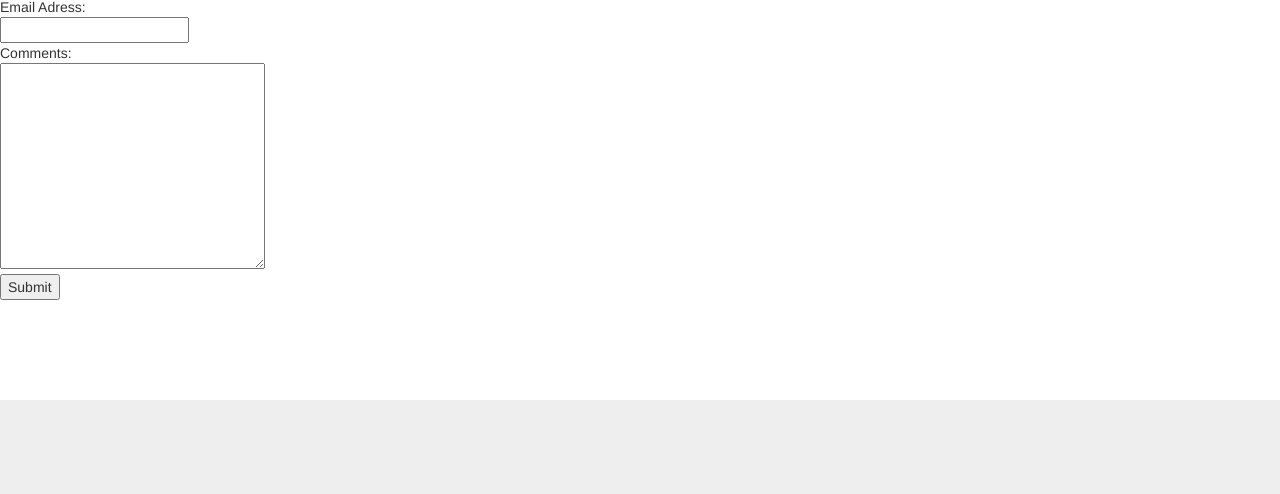
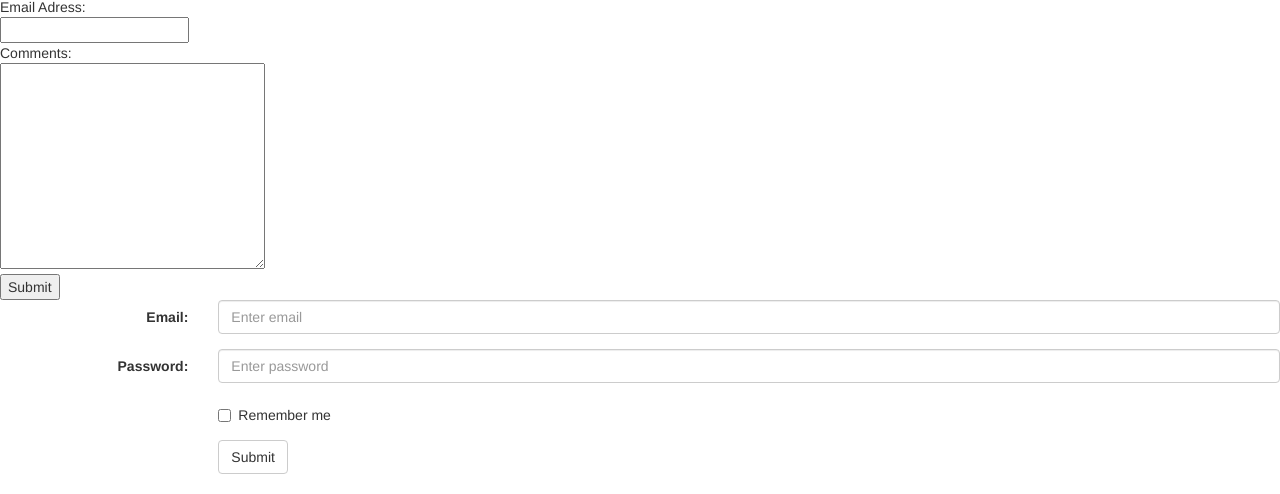
Before and after one commit to tahtaco/tahtaco.github.io, a plain HTML site: page Contact.html in a window 1280 px wide. Shown: the part 935-1429 px from the top of the page. Drawn offline with nearby package versions, Linux system fonts and the light colour scheme.

Commit message:
Update Contact.html

```diff
--- a/Contact.html
+++ b/Contact.html
@@ -75,6 +75,32 @@
 		<input type="submit" name="Submit"><br>
 
 	</form>
+	<form class="form-horizontal" action="mailto:a.human.being.ray4ever@gmail.com" method="post" enctype="text/plain">
+  <div class="form-group">
+    <label class="control-label col-sm-2" for="email">Email:</label>
+    <div class="col-sm-10">
+      <input type="email" class="form-control" id="email" placeholder="Enter email">
+    </div>
+  </div>
+  <div class="form-group">
+    <label class="control-label col-sm-2" for="pwd">Password:</label>
+    <div class="col-sm-10">
+      <input type="password" class="form-control" id="pwd" placeholder="Enter password">
+    </div>
+  </div>
+  <div class="form-group">
+    <div class="col-sm-offset-2 col-sm-10">
+      <div class="checkbox">
+        <label><input type="checkbox"> Remember me</label>
+      </div>
+    </div>
+  </div>
+  <div class="form-group">
+    <div class="col-sm-offset-2 col-sm-10">
+      <button type="submit" class="btn btn-default">Submit</button>
+    </div>
+  </div>
+</form>
  	<div class="grey-part">
 		<div class="logo">
 			<img src="https://png.icons8.com/metro/1600/facebook.png">
```
